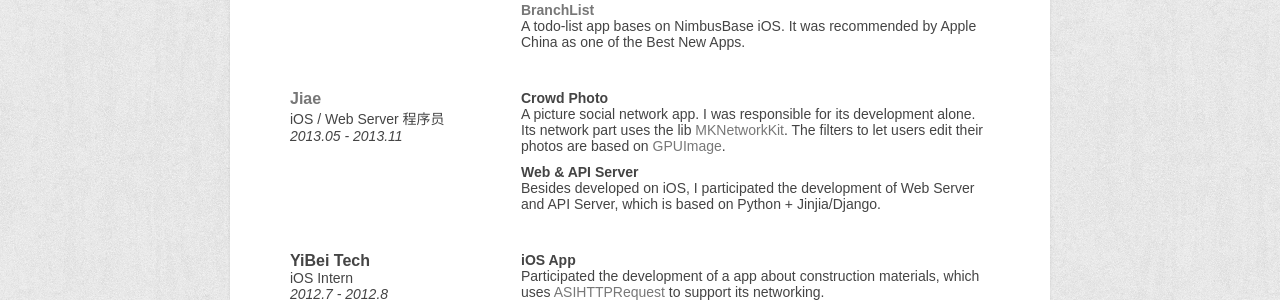
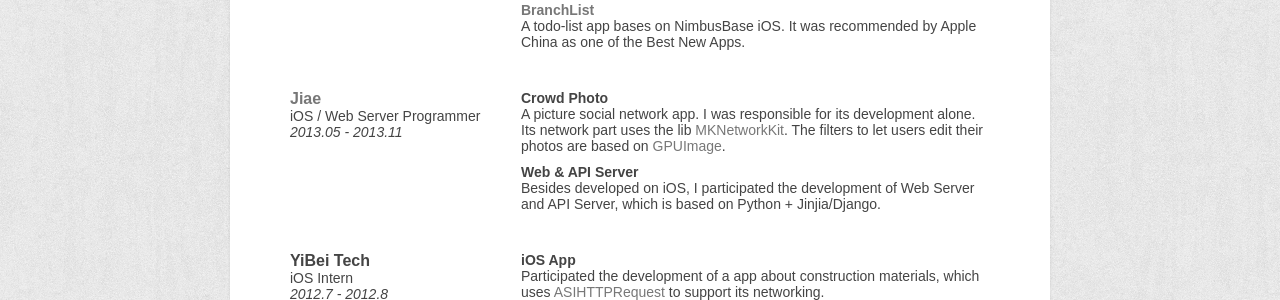
Before and after one commit to coppercash/coppercash.github.io, a Jekyll site: the page built from articles/resume/resume_en.md, in a window 1280 px wide. Shown: the part 508-808 px from the top of the page. Built offline with Jekyll 4.4.1, drawn with Linux system fonts in a browser that asks for light colours.

Commit message:
Update resume_en.md

```diff
--- a/articles/resume/resume_en.md
+++ b/articles/resume/resume_en.md
@@ -20,7 +20,7 @@ layout: resume
   + #### [BranchList](https://itunes.apple.com/cn/app/branchlist/id885672869)
     A todo-list app bases on NimbusBase iOS. It was recommended by Apple China as one of the Best New Apps.
 
-+ ### [Jiae](http://www.jiae.com) *iOS / Web Server 程序员* <time>2013.05 - 2013.11</time>
++ ### [Jiae](http://www.jiae.com) *iOS / Web Server Programmer* <time>2013.05 - 2013.11</time>
   + #### Crowd Photo
     A picture social network app. I was responsible for its development alone. Its network part uses the lib [MKNetworkKit](https://github.com/MugunthKumar/MKNetworkKit). The filters to let users edit their photos are based on [GPUImage](https://github.com/BradLarson/GPUImage).
   + #### Web & API Server
```
